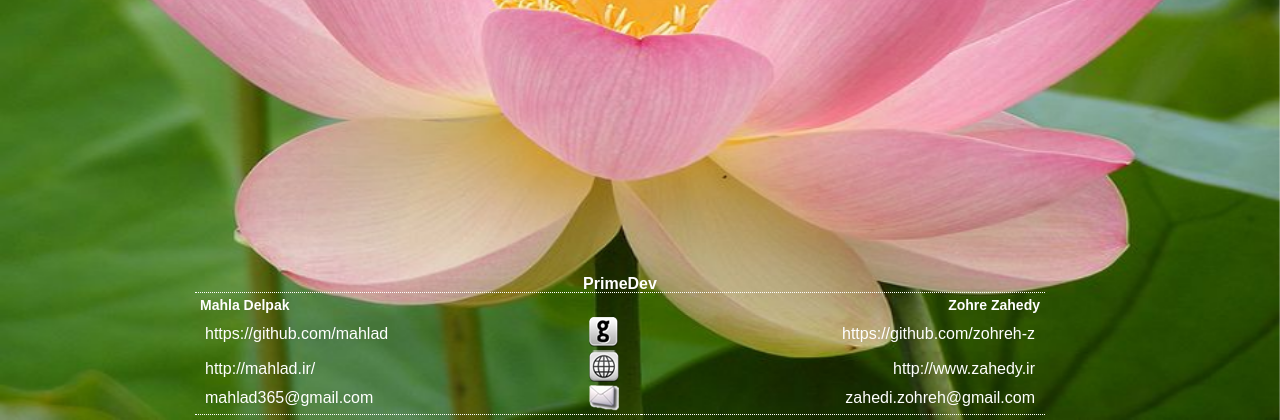
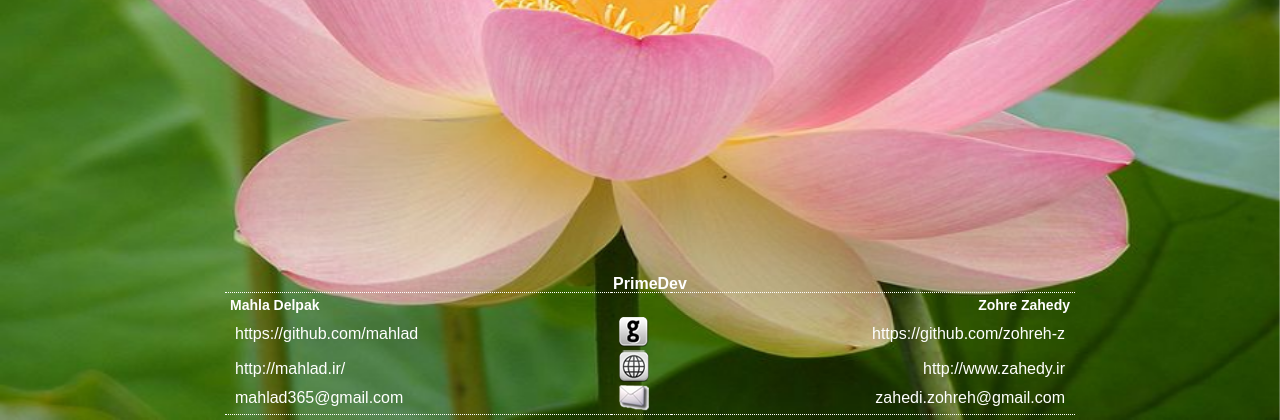
Before and after one commit to mahlad/Ekbatan, a PHP site: page / in a window 1280 px wide. Shown: the part 380-800 px from the top of the page. Run offline with PHP 8.4, Linux system fonts and the light colour scheme.

Commit message:
contact prime ok

```diff
--- a/under dev/css/style.css
+++ b/under dev/css/style.css
@@ -30,7 +30,7 @@ div.about{
 	position: fixed;
 	bottom: 0;
 	z-index: 5;
-	padding: 0 30px 5px;
+	padding: 0 60px 5px;
 }
 div.about-ekbatan{
 	width: 900px;
```
